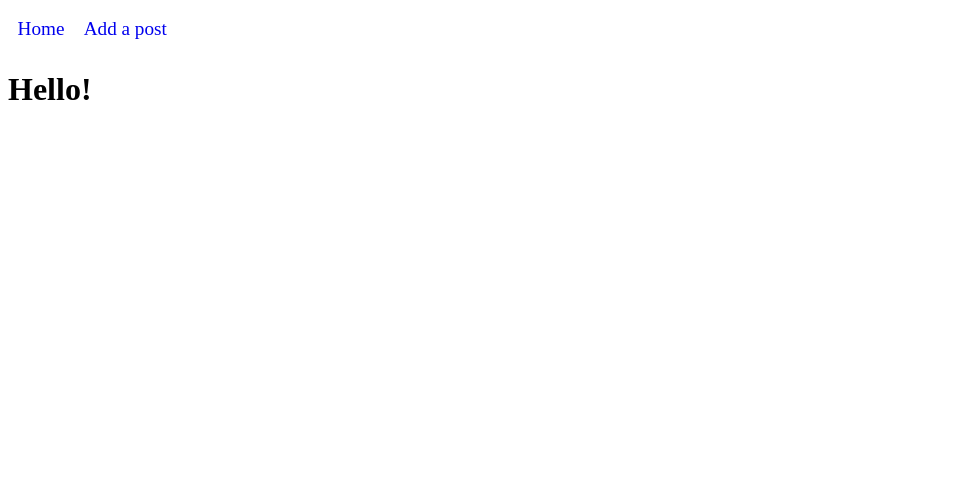
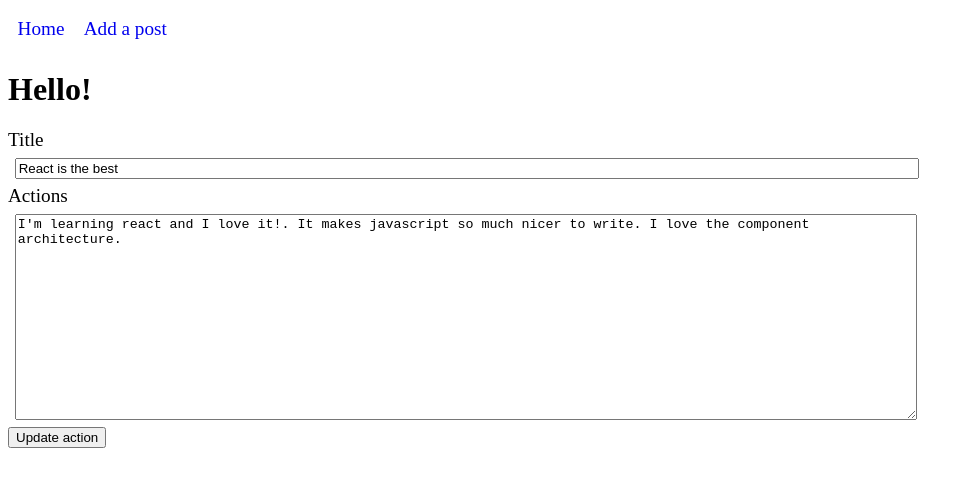
Before and after one commit to igscl/rmc-client, a React (Create React App) app: page /actions/edit/1 in a window 1280 px wide. Shown: the top 486 px of the page, without its empty margins (0-974 px from the left). Built offline with nearby package versions, Linux system fonts and the light colour scheme.

Commit message:
WIP stateReducer

```diff
--- a/src/App.js
+++ b/src/App.js
@@ -1,13 +1,31 @@
-import React, {useState, useEffect} from 'react'
+import React, {useEffect, useReducer} from 'react'
 import { BrowserRouter, Route } from 'react-router-dom'
 import Actions from './components/Actions'
 import Action from './components/Action'
 import actionData from './data/post_data'
 import Nav from './components/Nav'
 import NewAction from './components/NewAction'
+import EditAction from './components/EditAction'
+import stateReducer from './config/stateReducer'
 
 const App = () => {
-  const [actions, setActions] = useState([])
+
+  const initialState = {
+    actions: [],
+    loggedInUser: null
+  }
+
+  // const [actions, setActions] = useState([])
+  const [store,dispatch] = useReducer(stateReducer,initialState)
+  const {actions, loggedInUser} = store
+
+
+  useEffect(() => {
+    dispatch({
+      type: "setActions",
+      data: actionData
+    })
+},[])
 
   // Returns a single post based on the id provided
   function getActionFromId(id) {
@@ -15,7 +33,10 @@ const App = () => {
   }
   //add an action to Actions
   function addAction(action) {
-    setActions([...actions, action])
+    dispatch({
+      type: "setActions",
+      data: [...actions, action]
+    })
   }
 
   function getNextId(){
@@ -25,12 +46,21 @@ const App = () => {
 
   function deleteAction(id) {
     const updatedActions = actions.filter((action) => action._id !== parseInt(id))
-    setActions(updatedActions)
-}
+    dispatch({
+      type: "setActions",
+      data: updatedActions
+    })
+  }
 
-  useEffect(() => {
-    setActions(actionData)
-  },[])
+  // Update an action
+  function updateAction(updatedAction) {
+    const otherActions = actions.filter((action) => action._id !== updatedAction._id)
+    dispatch({
+      type: "setActions",
+      data: [...otherActions, updatedAction]
+    })
+  }
+
 
   return (
     <div >
@@ -39,7 +69,9 @@ const App = () => {
         <h1>Hello!</h1>
         <Route exact path="/" render={(props) => <Actions {...props} actionData={actions} /> } />
         <Route exact path="/actions/:id" render={(props) => <Action {...props} action={getActionFromId(props.match.params.id)} showControls deleteAction={deleteAction}/> } />
-        <Route exact path="/actions/new" render={(props) => <NewAction {...props} addBlogPost={addAction} nextId={getNextId()}/> }/>
+        <Route exact path="/actions/new" render={(props) => <NewAction {...props} addAction={addAction} nextId={getNextId()}/> }/>
+        <Route exact path="/actions/edit/:id" render={(props) => <EditAction {...props} updateAction={updateAction} action={getActionFromId(props.match.params.id)}/> }/>
+
 
       </BrowserRouter>
     </div>
--- a/src/components/Action.js
+++ b/src/components/Action.js
@@ -8,6 +8,10 @@ const Action = ({action, showControls, history, deleteAction}) => {
         textDecoration: 'none',
         color: 'black'
     }
+    const buttonStyles = {
+        margin: '.5em',
+        fontSize: '1em'
+    }
 
     const {title, modified_date, actions} = action
 
@@ -15,6 +19,11 @@ const Action = ({action, showControls, history, deleteAction}) => {
         event.preventDefault()
         deleteAction(action._id)
         history.push("/")
+    }
+    // Handle the edit button
+    function handleEdit(event) {
+        event.preventDefault()
+        history.push(`/actions/edit/${action._id}`)
     }
 
     return (
@@ -24,7 +33,10 @@ const Action = ({action, showControls, history, deleteAction}) => {
             <p>{modified_date.toLocaleString()}</p>
             <p>{actions}</p>
             {showControls && (
-                <button onClick={handleDelete}>Delete</button>
+                <div>
+                    <button onClick={handleDelete}>Delete</button>
+                    <button style={buttonStyles} onClick={handleEdit}>Edit</button>
+                </div>
             )}
             </Link>
         </div>
--- a/src/components/EditAction.js
+++ b/src/components/EditAction.js
@@ -0,0 +1,74 @@
+import React from 'react'
+import { useState, useEffect } from 'react'
+import {withRouter} from 'react-router-dom'
+
+
+const EditAction = ({history, updateAction, action}) => {
+
+    const initialFormState = {
+        title: "",
+        actions: ""
+    }
+    const [formState,setFormState] = useState(initialFormState)
+
+    function handleChange(event) {
+        const name = event.target.name
+        const value = event.target.value
+        setFormState({
+            ...formState,
+            [name]: value
+        })
+    }
+
+    function handleSubmit(event) {
+        event.preventDefault()
+        const newAction = {
+            _id: action._id,
+            title: formState.title,
+            modified_date: new Date(),
+            actions: formState.actions
+        }
+        updateAction(newAction)
+        history.push(`/actions/${action._id}`)
+    }
+
+    useEffect(() => {
+        // Set the formState to the fields in the post after mount and when post changes
+        action && setFormState({
+            title: action.title,
+            actions: action.actions,
+        })
+    },[action])
+
+    const divStyles = {
+        display: "grid",
+        width: "100vw"
+    }
+    const inputStyles = {
+        width: "70vw",
+        margin: ".5em"
+    }
+    const labelStyles = {
+        fontSize: "1.2em"
+    }
+    const textAreaStyles = {
+        height: "200px",
+        margin: ".5em",
+        width: "70vw"
+    }
+    return (
+    <form id="editActionForm" onSubmit={handleSubmit}>
+        <div style={divStyles}>
+        <label style={labelStyles}>Title</label>
+        <input style={inputStyles} required type="text" name="title" value={formState.title} onChange={handleChange}></input>
+        </div>
+        <div style={divStyles}>
+        <label style={labelStyles}>Actions</label>
+        <textarea form="editActionForm" required name="actions" style={textAreaStyles} value={formState.actions} onChange={handleChange}></textarea>
+        </div>
+        <input type="submit" value="Update action"></input>
+    </form>
+    )
+}
+
+export default withRouter(EditAction)
--- a/src/components/NewAction.js
+++ b/src/components/NewAction.js
@@ -3,7 +3,7 @@ import { useState } from 'react'
 import {withRouter} from 'react-router-dom'
 
 
-const NewAction = ({history, addBlogPost, nextId}) => {
+const NewAction = ({history, addAction, nextId}) => {
 
     const initialFormState = {
         title: "",
@@ -22,13 +22,13 @@ const NewAction = ({history, addBlogPost, nextId}) => {
 
     function handleSubmit(event) {
         event.preventDefault()
-        const newPost = {
+        const newAction = {
             _id: nextId,
             title: formState.title,
             modified_date: new Date(),
             actions: formState.actions
         }
-        addBlogPost(newPost)
+        addAction(newAction)
         history.push(`/actions/${nextId}`)
     }
 
@@ -49,14 +49,14 @@ const NewAction = ({history, addBlogPost, nextId}) => {
         width: "70vw"
     }
     return (
-    <form id="newPostForm" onSubmit={handleSubmit}>
+    <form id="newActionForm" onSubmit={handleSubmit}>
         <div style={divStyles}>
         <label style={labelStyles}>Title</label>
         <input style={inputStyles} required type="text" name="title" placeholder="Enter a title" onChange={handleChange}></input>
         </div>
         <div style={divStyles}>
         <label style={labelStyles}>Actions</label>
-        <textarea form="newPostForm" required name="actions" style={textAreaStyles} placeholder="Enter actions here" onChange={handleChange}></textarea>
+        <textarea form="newActionForm" required name="actions" style={textAreaStyles} placeholder="Enter actions here" onChange={handleChange}></textarea>
         </div>
         <input type="submit" value="Add action"></input>
     </form>
--- /dev/null
+++ b/src/config/stateReducer.js
@@ -0,0 +1,20 @@
+function stateReducer(state, action) {
+    switch(action.type) {
+        case "setActions": {
+            return {
+                ...state,
+                actions: action.data
+            }
+        }
+        case "setLoggedInUser": {
+            return {
+                ...state,
+                loggedInUser: action.data
+            }
+        }
+        default:
+            return state
+    }
+}
+
+export default stateReducer
```
